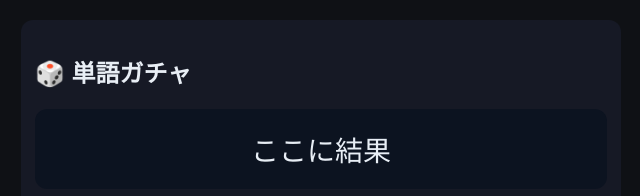
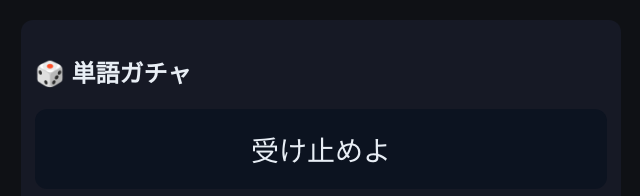
Before and after one commit to ittokokii/gattya, a plain HTML site: page index.html in a window 1280 px wide. Both pictures are taken after a click on the button "新たに紡ぐ". Shown: the top 196 px of the page, 319-959 px from the left. Drawn offline with Linux system fonts and the light colour scheme.

Commit message:
Update index.html

```diff
--- a/index.html
+++ b/index.html
@@ -90,7 +90,7 @@
     function reset() {
       // リセット時：プールを初期状態に戻す（出た単語も復活）
       initPool();
-      document.getElementById('result').textContent = 'ここに結果';
+      document.getElementById('result').textContent = '受け止めよ';
       history = []; // 履歴もリセット
       updateHistory(); // 履歴表示もリセット
     }
```
